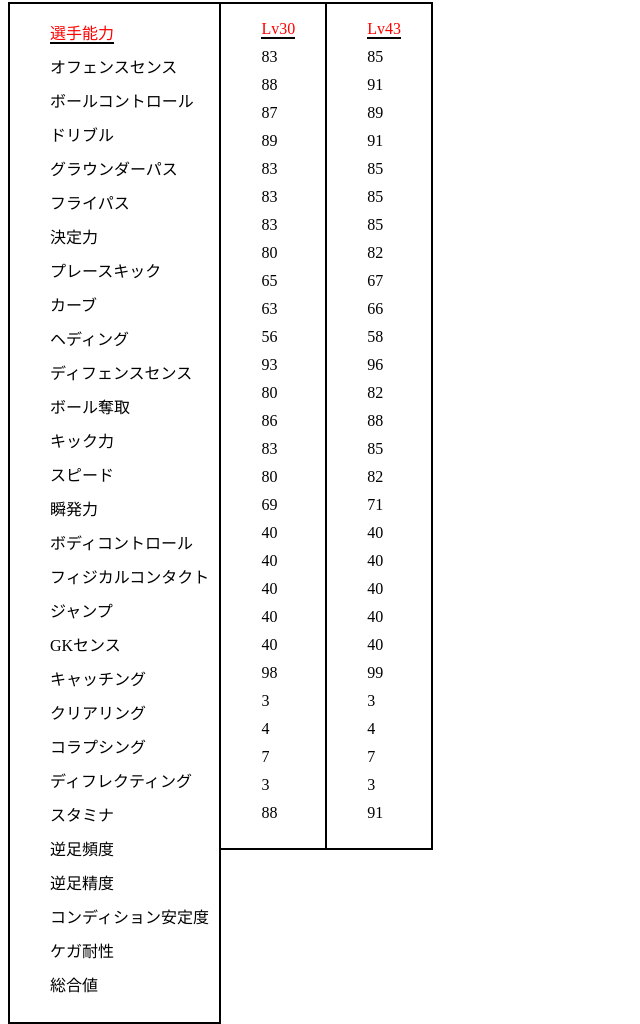
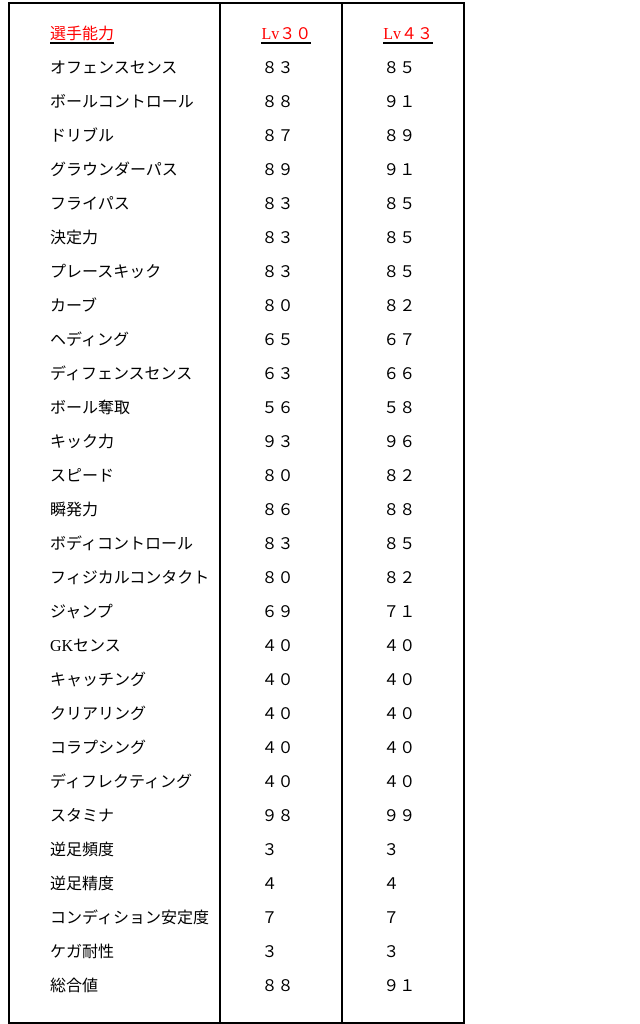
Before and after one commit to Atsurou/Nedved, a plain HTML site: page index.html in a window 1280 px wide. Shown: the part 237-1261 px from the top of the page, without its empty margins (0-640 px from the left). Drawn offline with Linux system fonts and the light colour scheme.

Commit message:
Update index.html

```diff
--- a/index.html
+++ b/index.html
@@ -47,69 +47,69 @@
 
      <div class="status2">
        <ul>
-         <li><span>Lv30</span></li>
-         <li>83</li>
-         <li>88</li>
-         <li>87</li>
-         <li>89</li>
-         <li>83</li>
-         <li>83</li>
-         <li>83</li>
-         <li>80</li>
-         <li>65</li>
-         <li>63</li>
-         <li>56</li>
-         <li>93</li>
-         <li>80</li>
-         <li>86</li>
-         <li>83</li>
-         <li>80</li>
-         <li>69</li>
-         <li>40</li>
-         <li>40</li>
-         <li>40</li>
-         <li>40</li>
-         <li>40</li>
-         <li>98</li>
-         <li>3</li>
-         <li>4</li>
-         <li>7</li>
-         <li>3</li>
-         <li>88</li>
+         <li><span>Lv３０</span></li>
+         <li>８３</li>
+         <li>８８</li>
+         <li>８７</li>
+         <li>８９</li>
+         <li>８３</li>
+         <li>８３</li>
+         <li>８３</li>
+         <li>８０</li>
+         <li>６５</li>
+         <li>６３</li>
+         <li>５６</li>
+         <li>９３</li>
+         <li>８０</li>
+         <li>８６</li>
+         <li>８３</li>
+         <li>８０</li>
+         <li>６９</li>
+         <li>４０</li>
+         <li>４０</li>
+         <li>４０</li>
+         <li>４０</li>
+         <li>４０</li>
+         <li>９８</li>
+         <li>３</li>
+         <li>４</li>
+         <li>７</li>
+         <li>３</li>
+         <li>８８</li>
         </ul>
       </div>
 
       <div class="status3">
         <ul>
-          <li><span>Lv43</span></li>
-          <li>85</li>
-          <li>91</li>
-          <li>89</li>
-          <li>91</li>
-          <li>85</li>
-          <li>85</li>
-          <li>85</li>
-          <li>82</li>
-          <li>67</li>
-          <li>66</li>
-          <li>58</li>
-          <li>96</li>
-          <li>82</li>
-          <li>88</li>
-          <li>85</li>
-          <li>82</li>
-          <li>71</li>
-          <li>40</li>
-          <li>40</li>
-          <li>40</li>
-          <li>40</li>
-          <li>40</li>
-          <li>99</li>
-          <li>3</li>
-          <li>4</li>
-          <li>7</li>
-          <li>3</li>
-          <li>91</li>
+          <li><span>Lv４３</span></li>
+          <li>８５</li>
+          <li>９１</li>
+          <li>８９</li>
+          <li>９１</li>
+          <li>８５</li>
+          <li>８５</li>
+          <li>８５</li>
+          <li>８２</li>
+          <li>６７</li>
+          <li>６６</li>
+          <li>５８</li>
+          <li>９６</li>
+          <li>８２</li>
+          <li>８８</li>
+          <li>８５</li>
+          <li>８２</li>
+          <li>７１</li>
+          <li>４０</li>
+          <li>４０</li>
+          <li>４０</li>
+          <li>４０</li>
+          <li>４０</li>
+          <li>９９</li>
+          <li>３</li>
+          <li>４</li>
+          <li>７</li>
+          <li>３</li>
+          <li>９１</li>
         </div>
 
 
```
